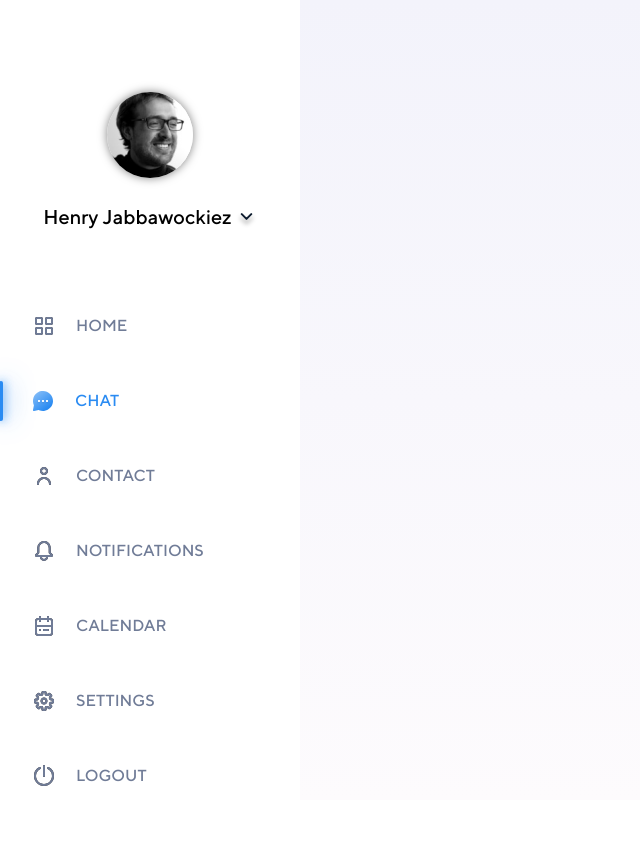
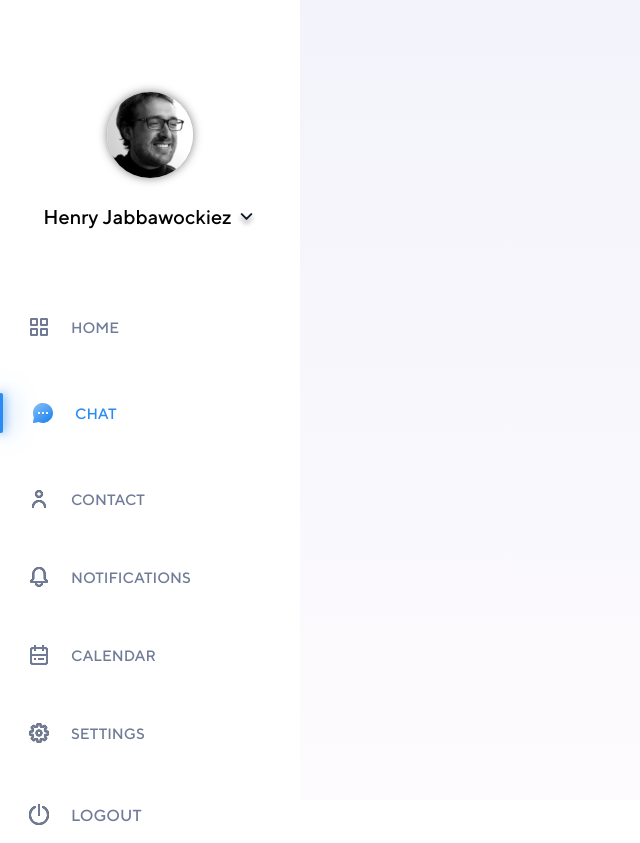
Before and after one commit to motionrus/awesome-chat, a website: page ui/#src/index.html in a window 1280 px wide. Shown: the whole page, without its empty margins (0-640 px from the left). Before the commit the page ends 813 px from the top, so only its background shows below. Drawn offline with nearby package versions, Linux system fonts and the light colour scheme; files that its build step writes are made by us from their sources; files whose address does not match are found by name.

Commit message:
updated side menu

```diff
--- a/ui/#src/content.html
+++ b/ui/#src/content.html
@@ -9,13 +9,13 @@
             </p>
         </div>
         <ul class="menu">
-            <li><img src="img/icons/menu/home.svg" alt="description"><p>HOME</p></li>
-            <li class="active"><div class="border"></div><img src="img/icons/menu/message.svg" alt=""><p>CHAT</p></li>
-            <li><img src="img/icons/menu/person.svg"><p>CONTACT</p></li>
-            <li><img src="img/icons/menu/notification.svg" alt=""><p>NOTIFICATIONS</p></li>
-            <li><img src="img/icons/menu/calendar.svg" alt=""><p>CALENDAR</p></li>
-            <li><img src="img/icons/menu/settings.svg" alt=""><p>SETTINGS</p></li>
-            <li><div class="menu__bottom"><img src="img/icons/menu/logout.svg" alt=""><p>LOGOUT</p></div></li>
+            <li><img src="img/icons/menu/home.svg" alt="description">HOME</li>
+            <li class="active"><div class="border"></div><img src="img/icons/menu/message.svg" alt="">CHAT</li>
+            <li><img src="img/icons/menu/person.svg">CONTACT</li>
+            <li><img src="img/icons/menu/notification.svg" alt="">NOTIFICATIONS</li>
+            <li><img src="img/icons/menu/calendar.svg" alt="">CALENDAR</li>
+            <li><img src="img/icons/menu/settings.svg" alt="">SETTINGS</li>
+            <li><div class="menu__bottom"><img src="img/icons/menu/logout.svg" alt="">LOGOUT</p></div></li>
         </ul>
     </div>
     <div class="content">
--- a/ui/#src/scss/style.scss
+++ b/ui/#src/scss/style.scss
@@ -80,7 +80,7 @@ div {
 	margin-top: 60px;
 	list-style-type: none;
 	color: #707C97;
-	font-size: 16px;
+	font-size: 15px;
 	line-height: 19px;
 	padding: 0;
 	vertical-align: center;
@@ -90,7 +90,7 @@ div {
 }
 
 .menu > li {
-	margin-left: 20px;
+	margin: 15px;
 	padding: 12px;
 	cursor: pointer;
 	display: flex;
```
Also changed, not shown: ui/dist/css/style.css, ui/dist/index.html.
